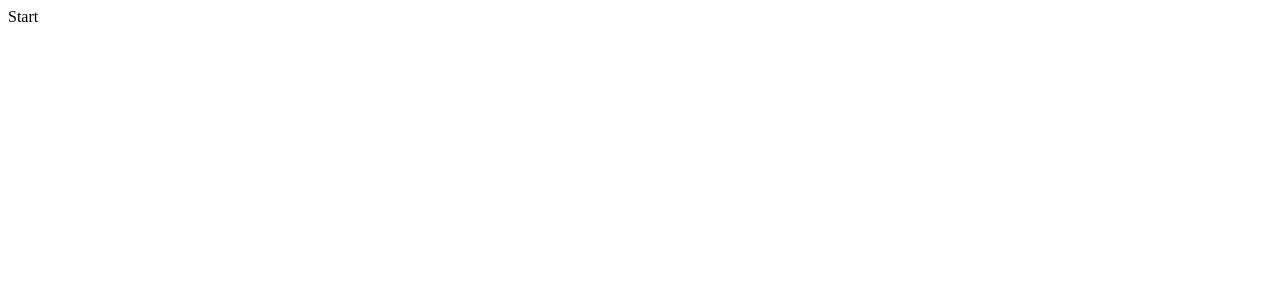
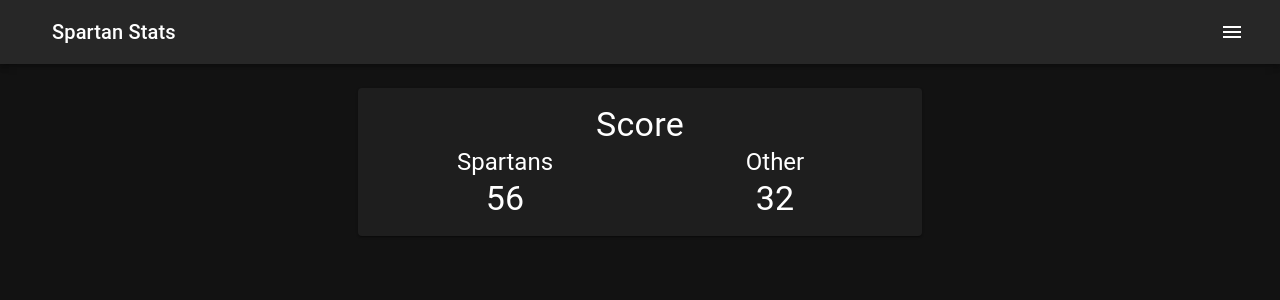
Before and after one commit to sandymcfadden/spartan-stats, a React (Vite) app: page / in a window 1280 px wide. Shown: the top 300 px of the page. Built offline with nearby package versions, Linux system fonts and the light colour scheme.

Commit message:
Adding Material UI and starting some basic components and layouts

```diff
--- a/package.json
+++ b/package.json
@@ -13,6 +13,10 @@
   "author": "Sandy McFadden",
   "license": "MIT",
   "dependencies": {
+    "@emotion/react": "^11.7.1",
+    "@emotion/styled": "^11.6.0",
+    "@mui/icons-material": "^5.2.4",
+    "@mui/material": "^5.2.4",
     "react": "^17.0.2",
     "react-dom": "^17.0.2"
   },
--- /dev/null
+++ b/src/App.tsx
@@ -0,0 +1,18 @@
+import { createTheme, ThemeProvider } from "@mui/material/styles";
+import CssBaseline from "@mui/material/CssBaseline";
+import { GameLayout } from "./layouts/gameLayout";
+
+export const App = () => {
+  const theme = createTheme({
+    palette: {
+      mode: "dark",
+    },
+  });
+
+  return (
+    <ThemeProvider theme={theme}>
+      <CssBaseline />
+      <GameLayout />
+    </ThemeProvider>
+  );
+};
--- /dev/null
+++ b/src/components/gameScore/index.tsx
@@ -0,0 +1,30 @@
+import { Grid, Paper, Typography } from "@mui/material";
+
+export const GameScore = () => {
+  return (
+    <Grid container spacing={3} justifyContent="center">
+      <Grid item xs={12} sm={8} md={6}>
+        <Paper
+          sx={{
+            p: 2,
+            display: "flex",
+            flexDirection: "column",
+            textAlign: "center",
+          }}
+        >
+          <Typography variant="h4">Score</Typography>
+          <Grid container spacing={1} justifyContent="space-around">
+            <Grid item lg={3}>
+              <Typography variant="h5">Spartans</Typography>
+              <Typography variant="h4">56</Typography>
+            </Grid>
+            <Grid item lg={3}>
+              <Typography variant="h5">Other</Typography>
+              <Typography variant="h4">32</Typography>
+            </Grid>
+          </Grid>
+        </Paper>
+      </Grid>
+    </Grid>
+  );
+};
--- /dev/null
+++ b/src/components/menuAppBar/index.tsx
@@ -0,0 +1,73 @@
+import { useState } from "react";
+import AppBar from "@mui/material/AppBar";
+import { Box } from "@mui/material";
+import Toolbar from "@mui/material/Toolbar";
+import Typography from "@mui/material/Typography";
+import IconButton from "@mui/material/IconButton";
+import MenuIcon from "@mui/icons-material/Menu";
+import MenuItem from "@mui/material/MenuItem";
+import Menu from "@mui/material/Menu";
+
+export const MenuAppBar = () => {
+  const [anchorEl, setAnchorEl] = useState<Element | null>(null);
+
+  const handleMenu = (event: React.MouseEvent<HTMLElement>) => {
+    setAnchorEl(event.currentTarget);
+  };
+
+  const handleClose = () => {
+    setAnchorEl(null);
+  };
+
+  return (
+    <Box sx={{ flexGrow: 1 }}>
+      <AppBar position="static">
+        <Toolbar>
+          <IconButton
+            size="large"
+            edge="start"
+            color="inherit"
+            aria-label="menu"
+            sx={{ mr: 2 }}
+          ></IconButton>
+          <Typography variant="h6" component="div" sx={{ flexGrow: 1 }}>
+            Spartan Stats
+          </Typography>
+          {
+            <div>
+              <IconButton
+                size="large"
+                aria-label="account of current user"
+                aria-controls="menu-appbar"
+                aria-haspopup="true"
+                onClick={handleMenu}
+                color="inherit"
+              >
+                <MenuIcon />
+              </IconButton>
+              <Menu
+                id="menu-appbar"
+                anchorEl={anchorEl}
+                anchorOrigin={{
+                  vertical: "top",
+                  horizontal: "right",
+                }}
+                keepMounted
+                transformOrigin={{
+                  vertical: "top",
+                  horizontal: "right",
+                }}
+                open={Boolean(anchorEl)}
+                onClose={handleClose}
+              >
+                <MenuItem onClick={handleClose}>Seasons</MenuItem>
+                <MenuItem onClick={handleClose}>Teams</MenuItem>
+                <MenuItem onClick={handleClose}>Games</MenuItem>
+              </Menu>
+            </div>
+          }
+        </Toolbar>
+      </AppBar>
+    </Box>
+  );
+};
--- a/src/index.tsx
+++ b/src/index.tsx
@@ -1,8 +1,5 @@
 import { render } from "react-dom";
-
-const App = () => {
-  return <div>Start</div>;
-};
+import { App } from "./App";
 
 const container = document.getElementById("app");
 render(<App />, container);
--- /dev/null
+++ b/src/layouts/gameLayout/index.tsx
@@ -0,0 +1,14 @@
+import { Container } from "@mui/material";
+import { MenuAppBar } from "../../components/menuAppBar";
+import { GameScore } from "../../components/gameScore";
+
+export const GameLayout = () => {
+  return (
+    <>
+      <MenuAppBar />
+      <Container maxWidth="lg" sx={{ mt: 3 }}>
+        <GameScore />
+      </Container>
+    </>
+  );
+};
```
Also changed, not shown: 1 other file (tests, documents, lock files or other folders).
